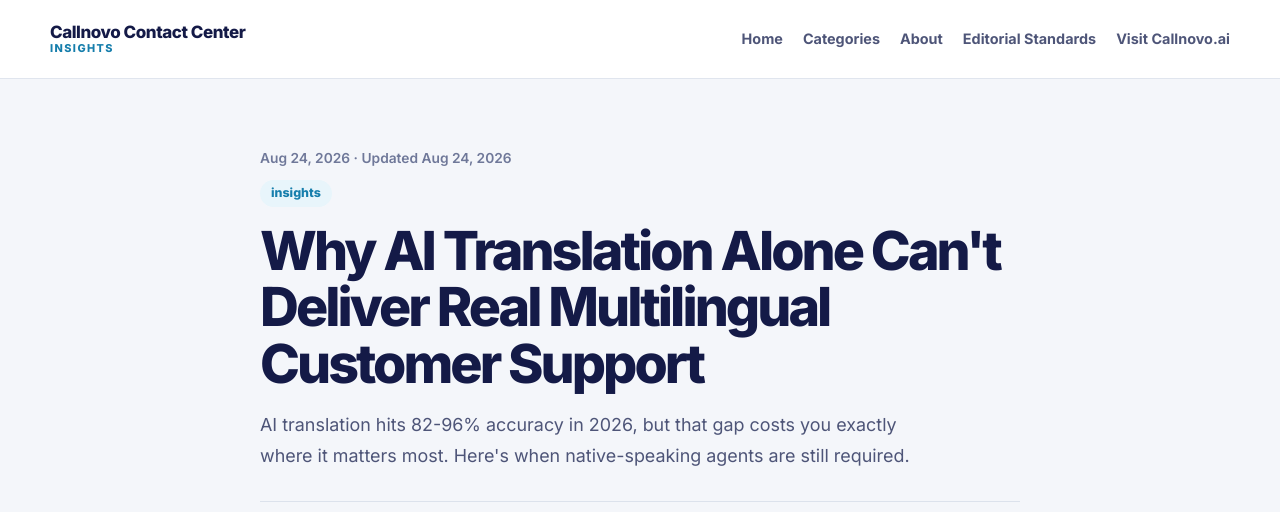
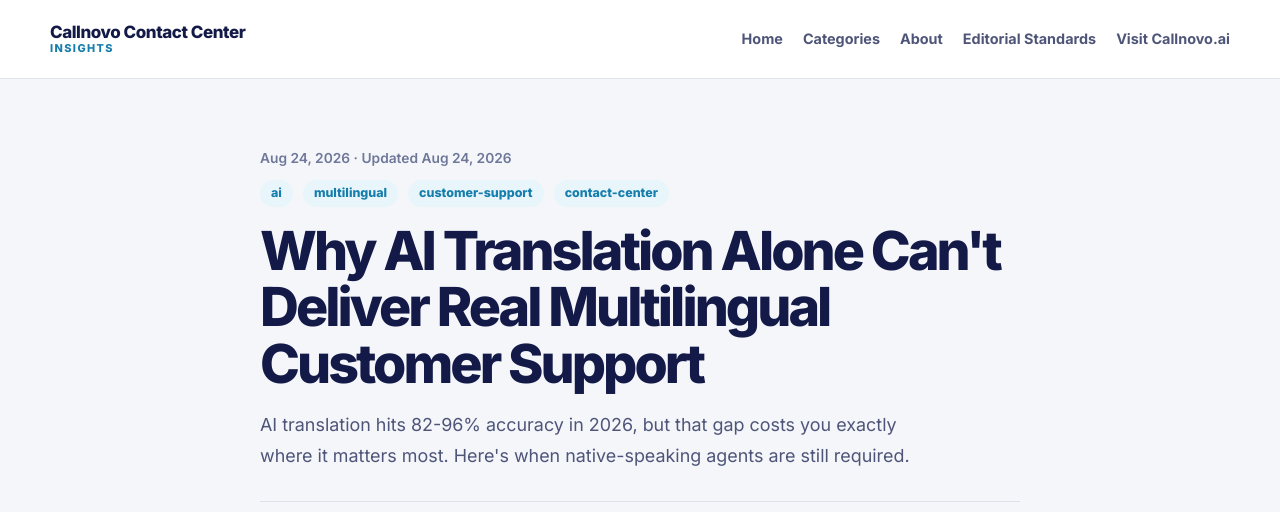
Before and after one commit to callnovo-cc/blog, a Jekyll site: the page built from _posts/2026-08-24-multilingual-ai-translation-customer-support.md, in a window 1280 px wide and 900 px high, cut to the strip 0-512 px from the top of the window. Built offline with Jekyll 4.4.1, drawn with Linux system fonts in a browser that asks for light colours.

Commit message:
Update 2026-08-24-multilingual-ai-translation-customer-support.md

```diff
--- a/_posts/2026-08-24-multilingual-ai-translation-customer-support.md
+++ b/_posts/2026-08-24-multilingual-ai-translation-customer-support.md
@@ -4,7 +4,7 @@ description: "AI translation hits 82-96% accuracy in 2026, but that gap costs yo
 slug: "multilingual-ai-translation-customer-support"
 date: 2026-08-24
 last_modified_at: 2026-08-24
-categories: [insights]
+categories: [ai, multilingual, customer-support, contact-center]
 tags: [multilingual-support, ai-translation, customer-service, localization]
 author:
   name: "Vince Lupe"
```
